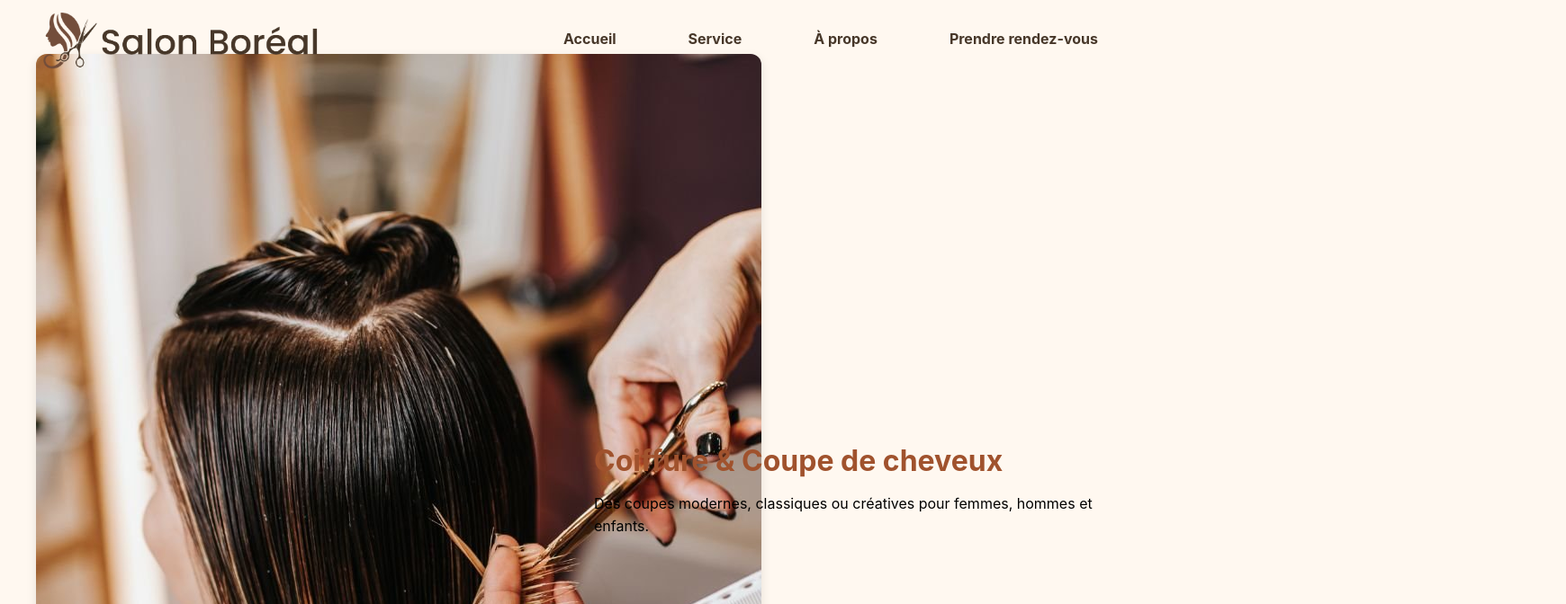
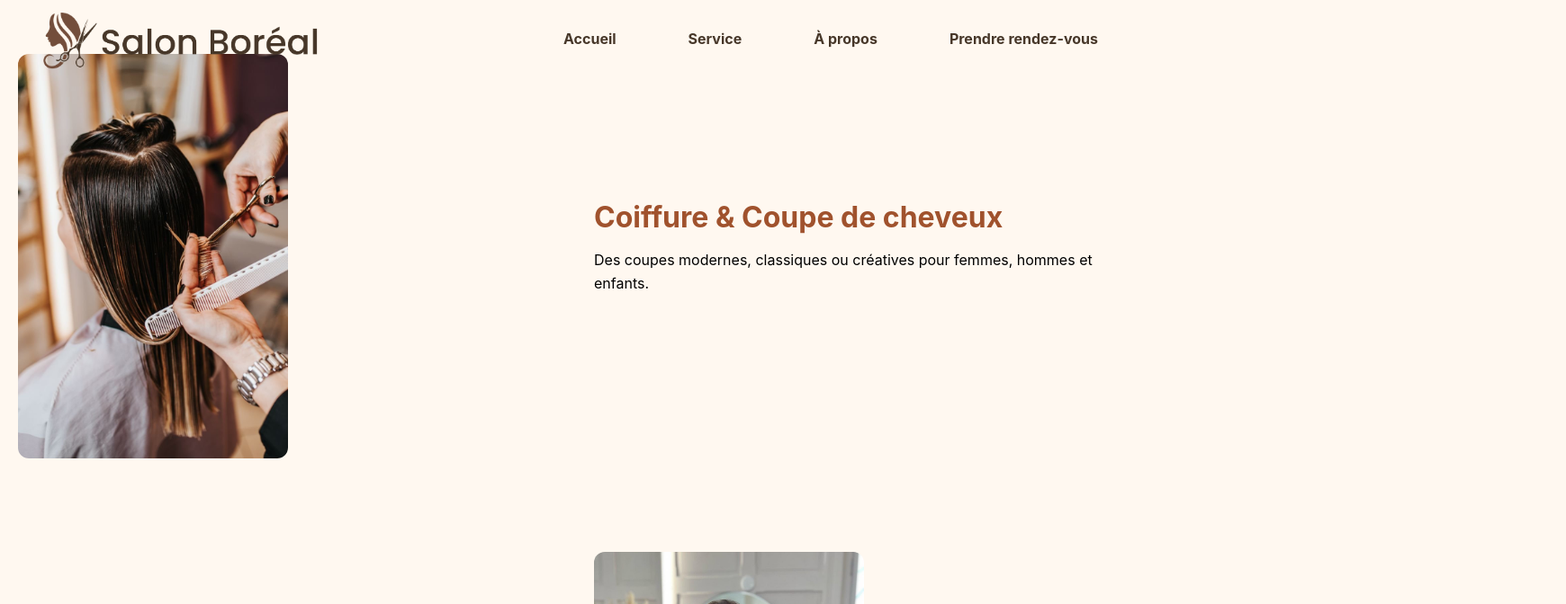
Before and after one commit to RayaneBGit/coupe-express-site-SEG3525, a React (Create React App) app: page /services in a window 1280 px wide. Shown: the top 672 px of the page at 90% size, 1740 px wide, since content can reach past the window. Built offline with nearby package versions, Linux system fonts and the light colour scheme.

Commit message:
Img page

```diff
--- a/src/pages/Services.module.css
+++ b/src/pages/Services.module.css
@@ -1,7 +1,6 @@
 .servicesSection {
   max-width: 1800px;
-  margin: auto;
-  padding: 40px 20px;
+  padding: 40px 0px;
 }
 
 .service {
@@ -21,8 +20,6 @@
 .serviceImg {
   flex: 1;
   padding: 20px;
-  min-height: 400px;
-  min-width: 300px;
 }
 
 .serviceText h2 {
@@ -40,8 +37,8 @@
   min-height: 400px;
   min-width: 300px;
   height: 40%;
+  width: 300px;
   border-radius: 12px;
-  box-shadow: 0 4px 12px rgba(0, 0, 0, 0.1);
 }
 
 /* Responsive pour téléphone */
```
